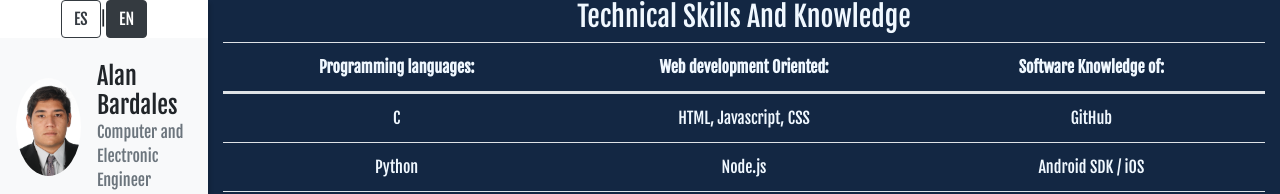
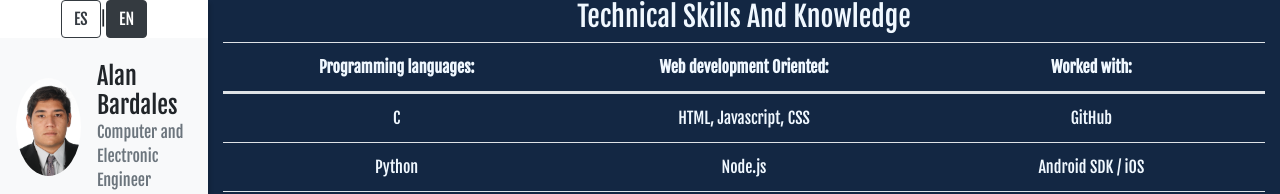
Before and after one commit to AlanBar13/alanbar13.github.io, a React app: page /acerca in a window 1280 px wide. Shown: the top 194 px of the page. Built offline with nearby package versions, Linux system fonts and the light colour scheme.

Commit message:
Changed about component and new build 22102020

```diff
--- a/src/components/About.js
+++ b/src/components/About.js
@@ -15,7 +15,7 @@ class About extends React.Component {
               <tr className="row m-0">
                 <th className="col-4">Programming languages:</th>
                 <th className="col-4">Web development Oriented:</th>
-                <th className="col-4">Software Knowledge of:</th>
+                <th className="col-4">Worked with:</th>
               </tr>
             </thead>
             <tbody>
```
Also changed, not shown: build/asset-manifest.json, build/index.html, build/service-worker.js, 6 other files.
